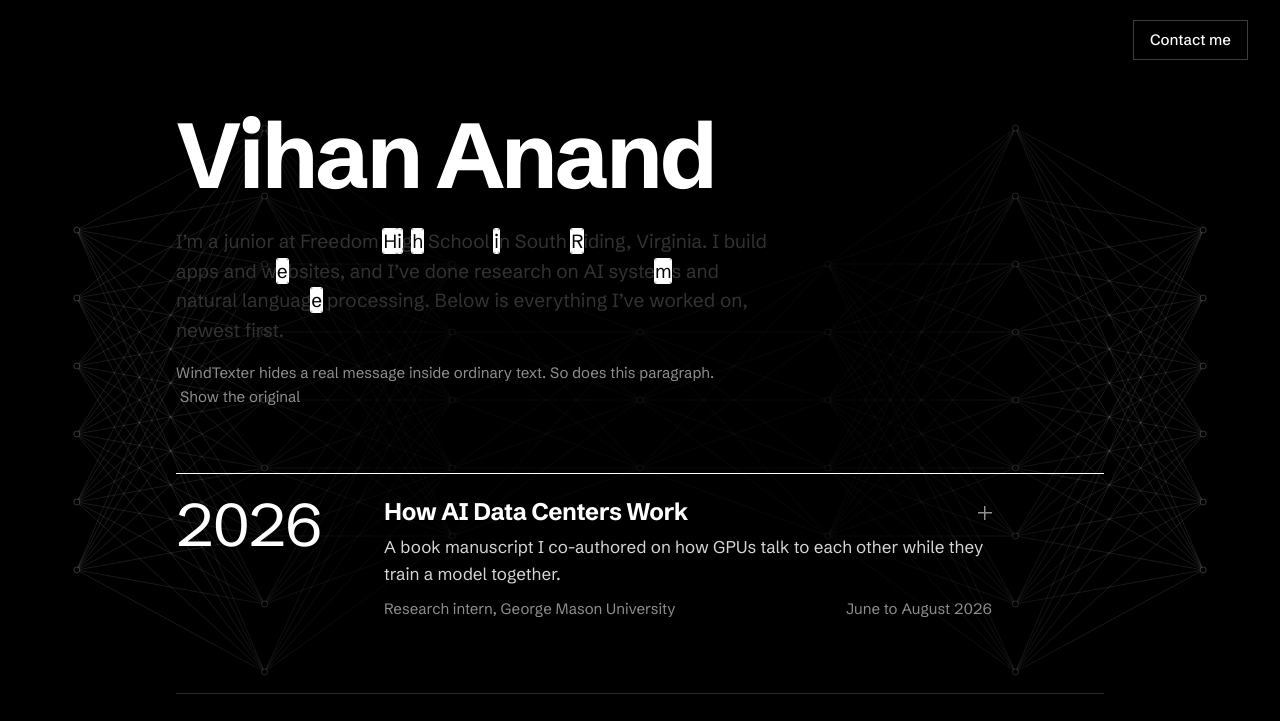
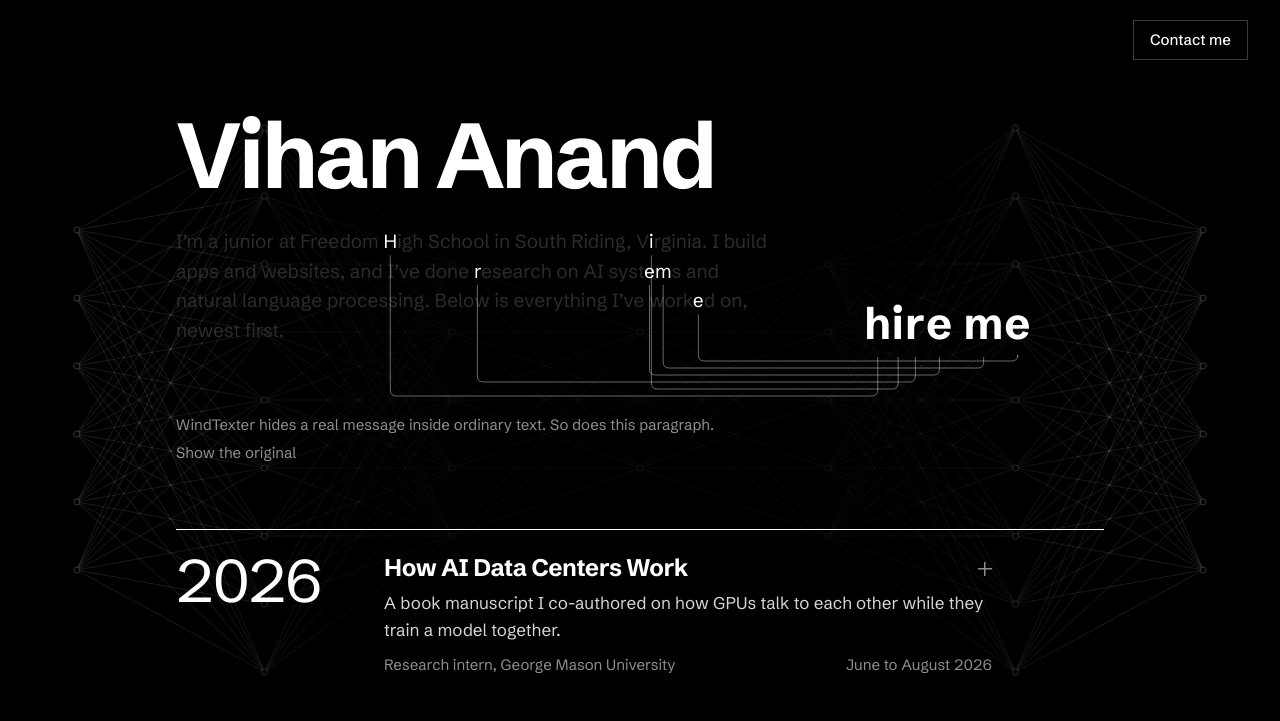
Before and after one commit to vihananand1/vihananand.xyz, a plain HTML site: page index.html in a window 1280 px wide. Both pictures are taken after a click on the button "This page has a hidden message". Shown: the top 721 px of the page. Drawn offline with Linux system fonts and the light colour scheme.

Commit message:
Easter egg: spell hire me, draw lines from each letter to the decoded word
Co-Authored-By: Claude Opus 5.5 <noreply@anthropic.com>

```diff
--- a/index.html
+++ b/index.html
@@ -23,10 +23,12 @@
   <header class="intro wrap">
     <h1>Vihan Anand</h1>
     <p class="lede" id="lede">I’m a junior at Freedom High School in South Riding, Virginia. I build apps and websites, and I’ve done research on AI systems and natural language processing. Below is everything I’ve worked on, newest first.</p>
+    <div class="decoded-word" id="decoded-word" aria-hidden="true" hidden></div>
     <p class="decoded" id="decoded" hidden>
-      WindTexter hides a real message inside ordinary text. So does this paragraph.
+      WindTexter hides a real message inside ordinary text. So does this paragraph.<span class="visually-hidden"> The highlighted letters spell “hire me.”</span>
       <button type="button" class="text-button" id="hide-message">Show the original</button>
     </p>
+    <svg class="decode-lines" id="decode-lines" aria-hidden="true" hidden></svg>
   </header>
 
   <div id="contact" class="contact" popover>
--- a/message.js
+++ b/message.js
@@ -1,29 +1,52 @@
-// Easter egg: the intro paragraph doubles as cover text. Picking out certain
-// letters in order spells a hidden message, a small nod to WindTexter.
+// Easter egg: the intro paragraph doubles as cover text. Certain letters, in
+// order, spell a hidden message. Revealing it dims the paragraph, lights up
+// those letters, and draws a line from each one to the decoded word, which
+// sits beside the paragraph on wide screens and below it on narrow ones.
+// A small nod to WindTexter.
 
 (() => {
-  const MESSAGE = "hi, hire me";
-  const STEP_MS = 110;   // gap between letters lighting up
-  const FADE_MS = 450;   // matches the CSS transition
+  const MESSAGE = "hire me";
+  const STEP_MS = 140;   // gap between letters
+  const LINE_MS = 700;   // matches the line transition in CSS
+  const FADE_MS = 450;   // matches the paragraph color transition
 
+  const intro = document.querySelector(".intro");
   const lede = document.getElementById("lede");
-  const decoded = document.getElementById("decoded");
+  const word = document.getElementById("decoded-word");
+  const note = document.getElementById("decoded");
+  const svg = document.getElementById("decode-lines");
   const showButton = document.getElementById("show-message");
   const hideButton = document.getElementById("hide-message");
   const original = lede.textContent;
   const still = matchMedia("(prefers-reduced-motion: reduce)");
+  const SVG_NS = "http://www.w3.org/2000/svg";
 
-  // Find the message's letters in order inside the paragraph
+  // Choose where each message letter comes from. Letters must stay in
+  // order; among the valid choices, pick ones spread across the paragraph.
   function letterPositions() {
     const text = original.toLowerCase();
+    const letters = [...MESSAGE.replace(/[^a-z]/g, "")];
+    const fits = (from, k) => {
+      for (; k < letters.length; k++) {
+        from = text.indexOf(letters[k], from);
+        if (from < 0) return false;
+        from++;
+      }
+      return true;
+    };
+    if (!fits(0, 0)) return null;
     const picks = [];
     let from = 0;
-    for (const ch of MESSAGE.replace(/[^a-z]/g, "")) {
-      const at = text.indexOf(ch, from);
-      if (at < 0) return null;
-      picks.push(at);
-      from = at + 1;
-    }
+    letters.forEach((ch, k) => {
+      const ideal = ((k + 0.5) / letters.length) * text.length;
+      let best = -1;
+      for (let j = text.indexOf(ch, from); j >= 0; j = text.indexOf(ch, j + 1)) {
+        if (!fits(j + 1, k + 1)) break;
+        if (best < 0 || Math.abs(j - ideal) < Math.abs(best - ideal)) best = j;
+      }
+      picks.push(best);
+      from = best + 1;
+    });
     return picks;
   }
 
@@ -33,14 +56,16 @@
     return;
   }
 
-  let state = "hidden";   // hidden, showing, shown, hiding
-  let timer = 0;
+  let state = "hidden";  // hidden, shown, hiding
+  let timers = [];
   let hitSpans = [];
+  let wordSpans = [];
+  let paths = [];
 
-  function reveal() {
-    clearTimeout(timer);
-    state = "showing";
+  const later = (fn, ms) => timers.push(setTimeout(fn, still.matches ? 0 : ms));
+  const clearTimers = () => { timers.forEach(clearTimeout); timers = []; };
 
+  function build() {
     // Screen readers get the plain paragraph; the split letters are visual only
     const plain = document.createElement("span");
     plain.className = "visually-hidden";
@@ -56,44 +81,134 @@
       if (hits.has(i)) hitSpans.push(span);
       letters.append(span);
     });
-    hitSpans.forEach((span, k) => (span.style.transitionDelay = `${k * STEP_MS}ms`));
     lede.replaceChildren(plain, letters);
-    decoded.hidden = false;
+
+    wordSpans = [];
+    word.replaceChildren(...[...MESSAGE].map((ch) => {
+      const span = document.createElement("span");
+      span.textContent = ch;
+      if (ch !== " ") wordSpans.push(span);
+      return span;
+    }));
+    word.hidden = false;
+    svg.hidden = false;
+  }
+
+  // Place the word and draw a curve from each paragraph letter to its twin
+  function layout() {
+    const side = intro.clientWidth - lede.offsetWidth >= 260;
+    word.classList.toggle("side", side);
+    word.classList.toggle("below", !side);
+    intro.classList.toggle("decoding-side", side);
+    // On wide screens the word sits level with the paragraph's last line
+    word.style.top = side ? `${lede.offsetTop + lede.offsetHeight - word.offsetHeight}px` : "";
+
+    const box = intro.getBoundingClientRect();
+    svg.setAttribute("viewBox", `0 0 ${box.width} ${box.height}`);
+    svg.replaceChildren();
+    paths = hitSpans.map((from, k) => {
+      const a = from.getBoundingClientRect();
+      const b = wordSpans[k].getBoundingClientRect();
+      let d;
+      if (side) {
+        // Wiring: down from the letter, right along its own track under the
+        // paragraph, then up into the decoded letter. The first letter takes
+        // the lowest track so the drops never cross another line's track.
+        const r = 6;
+        const sx = a.left + a.width / 2 - box.left, sy = a.bottom + 2 - box.top;
+        const tx = b.left + b.width / 2 - box.left, ty = b.bottom + 8 - box.top;
+        const lane = lede.offsetTop + lede.offsetHeight + 16 + (hitSpans.length - 1 - k) * 7;
+        d = `M${sx},${sy} L${sx},${lane - r} Q${sx},${lane} ${sx + r},${lane} ` +
+            `L${tx - r},${lane} Q${tx},${lane} ${tx},${lane - r} L${tx},${ty}`;
+      } else {
+        const sx = a.left + a.width / 2 - box.left, sy = a.bottom + 2 - box.top;
+        const tx = b.left + b.width / 2 - box.left, ty = b.top - 6 - box.top;
+        const bend = (ty - sy) / 2;
+        d = `M${sx},${sy} C${sx},${sy + bend} ${tx},${ty - bend} ${tx},${ty}`;
+      }
+      const path = document.createElementNS(SVG_NS, "path");
+      path.setAttribute("d", d);
+      svg.append(path);
+      const length = path.getTotalLength();
+      path.style.strokeDasharray = length;
+      path.dataset.length = length;
+      return path;
+    });
+  }
+
+  function setLines(drawn, order) {
+    paths.forEach((path, k) => {
+      path.style.transitionDelay = `${order(k) * STEP_MS}ms`;
+      path.style.strokeDashoffset = drawn ? 0 : path.dataset.length;
+    });
+  }
+
+  function reveal() {
+    clearTimers();
+    state = "shown";
+    build();
+    note.hidden = false;
+    layout();
+    // Start with the lines retracted, then draw them
+    paths.forEach((p) => {
+      p.style.transition = "none";
+      p.style.strokeDashoffset = p.dataset.length;
+    });
+    svg.getBoundingClientRect();
+    paths.forEach((p) => (p.style.transition = ""));
     showButton.textContent = "Hide the message";
 
     lede.scrollIntoView({ behavior: still.matches ? "auto" : "smooth", block: "center" });
-    // Let the scroll get going before the letters change
-    timer = setTimeout(() => {
+    later(() => {
       lede.classList.add("revealing");
-      decoded.classList.add("shown");
-      state = "shown";
-    }, still.matches ? 0 : 450);
+      note.classList.add("shown");
+      setLines(true, (k) => k);
+      wordSpans.forEach((span, k) => {
+        span.style.transitionDelay = `${k * STEP_MS + LINE_MS - 150}ms`;
+        span.classList.add("in");
+      });
+    }, 450);
   }
 
   function hide() {
-    clearTimeout(timer);
+    clearTimers();
     state = "hiding";
-    // Letters let go in reverse order, then the plain text comes back
-    const last = hitSpans.length - 1;
-    hitSpans.forEach((span, k) => (span.style.transitionDelay = `${(last - k) * (STEP_MS / 2)}ms`));
-    lede.classList.remove("revealing");
-    decoded.classList.remove("shown");
+    const last = wordSpans.length - 1;
+    // Letters leave in reverse order, then their lines pull back
+    wordSpans.forEach((span, k) => {
+      span.style.transitionDelay = `${(last - k) * (STEP_MS / 2)}ms`;
+      span.classList.remove("in");
+    });
+    setLines(false, (k) => (last - k) / 2);
+    note.classList.remove("shown");
+    later(() => lede.classList.remove("revealing"), LINE_MS / 2);
     showButton.textContent = "This page has a hidden message";
 
-    const total = still.matches ? 0 : FADE_MS + last * (STEP_MS / 2) + 50;
-    timer = setTimeout(() => {
+    later(() => {
       lede.textContent = original;
-      decoded.hidden = true;
-      hitSpans = [];
+      word.hidden = true;
+      svg.hidden = true;
+      note.hidden = true;
+      svg.replaceChildren();
       state = "hidden";
-    }, total);
+    }, LINE_MS + last * (STEP_MS / 2) + FADE_MS);
   }
 
-  showButton.addEventListener("click", () => {
-    if (state === "shown" || state === "showing") hide();
-    else reveal();
+  showButton.addEventListener("click", () => (state === "shown" ? hide() : reveal()));
+  hideButton.addEventListener("click", hide);
+
+  let resizeTimer;
+  window.addEventListener("resize", () => {
+    if (state !== "shown") return;
+    clearTimeout(resizeTimer);
+    resizeTimer = setTimeout(() => {
+      layout();
+      paths.forEach((p) => {
+        p.style.transition = "none";
+        p.style.strokeDashoffset = 0;
+      });
+    }, 120);
   });
-  hideButton.addEventListener("click", hide);
 
   console.log(
     "%cHi, thanks for looking under the hood.%c\nThis site is plain HTML, CSS, and JavaScript: github.com/vihananand1/vihananand.xyz",
--- a/styles.css
+++ b/styles.css
@@ -263,28 +263,63 @@ footer {
 }
 .text-button:hover { color: var(--white); text-decoration-color: currentColor; }
 
-.lede .ch {
-  border-radius: 2px;
-  transition: color 450ms ease, background-color 450ms ease, box-shadow 450ms ease;
+.intro { position: relative; }
+
+.lede .ch { transition: color 450ms ease; }
+.lede.revealing .ch { color: #2c2c2c; }
+.lede.revealing .ch.hit { color: var(--white); }
+
+/* The decoded word: beside the paragraph on wide screens, below it on narrow */
+.decoded-word {
+  font-size: 2.75rem;
+  font-weight: 700;
+  line-height: 1;
+  letter-spacing: 0.02em;
+  white-space: pre;
 }
-.lede.revealing .ch { color: #333; }
-/* Message letters become white blocks with black text, like a highlighter */
-.lede.revealing .ch.hit {
-  color: var(--black);
-  background-color: var(--white);
-  box-shadow: 0 0 0 1px var(--white);
+.decoded-word.side {
+  position: absolute;
+  left: calc(var(--measure) + 5rem);
+}
+.decoded-word.below {
+  margin-top: 3.5rem;
+  font-size: 2.25rem;
+}
+.decoded-word span {
+  display: inline-block;
+  opacity: 0;
+  transform: translateY(0.25rem);
+  transition: opacity 350ms ease, transform 350ms ease;
+}
+.decoded-word span.in { opacity: 1; transform: none; }
+
+.decode-lines {
+  position: absolute;
+  inset: 0;
+  width: 100%;
+  height: 100%;
+  overflow: visible;
+  pointer-events: none;
+}
+.decode-lines path {
+  fill: none;
+  stroke: rgb(255 255 255 / 0.4);
+  stroke-width: 1;
+  transition: stroke-dashoffset 700ms ease-in-out;
 }
 
 .decoded {
   max-width: var(--measure);
-  margin-top: 1rem;
+  margin-top: 1.25rem;
   font-size: 0.9375rem;
   color: var(--muted);
   opacity: 0;
   transition: opacity 400ms ease;
 }
 .decoded.shown { opacity: 1; }
-.decoded .text-button { margin-left: 0.25rem; }
+.decoded .text-button { display: block; margin-top: 0.25rem; }
+/* Leave room under the paragraph for the wiring tracks */
+.decoding-side .decoded { margin-top: 4.25rem; }
 
 .visually-hidden {
   position: absolute;
@@ -478,7 +513,9 @@ footer {
   .detail[open],
   .contact:popover-open { animation: none; }
   .lede .ch,
-  .decoded { transition: none; }
+  .decoded,
+  .decoded-word span,
+  .decode-lines path { transition: none; }
 }
 
 /* Neural network background behind everything (drawn by field.js) */
```
